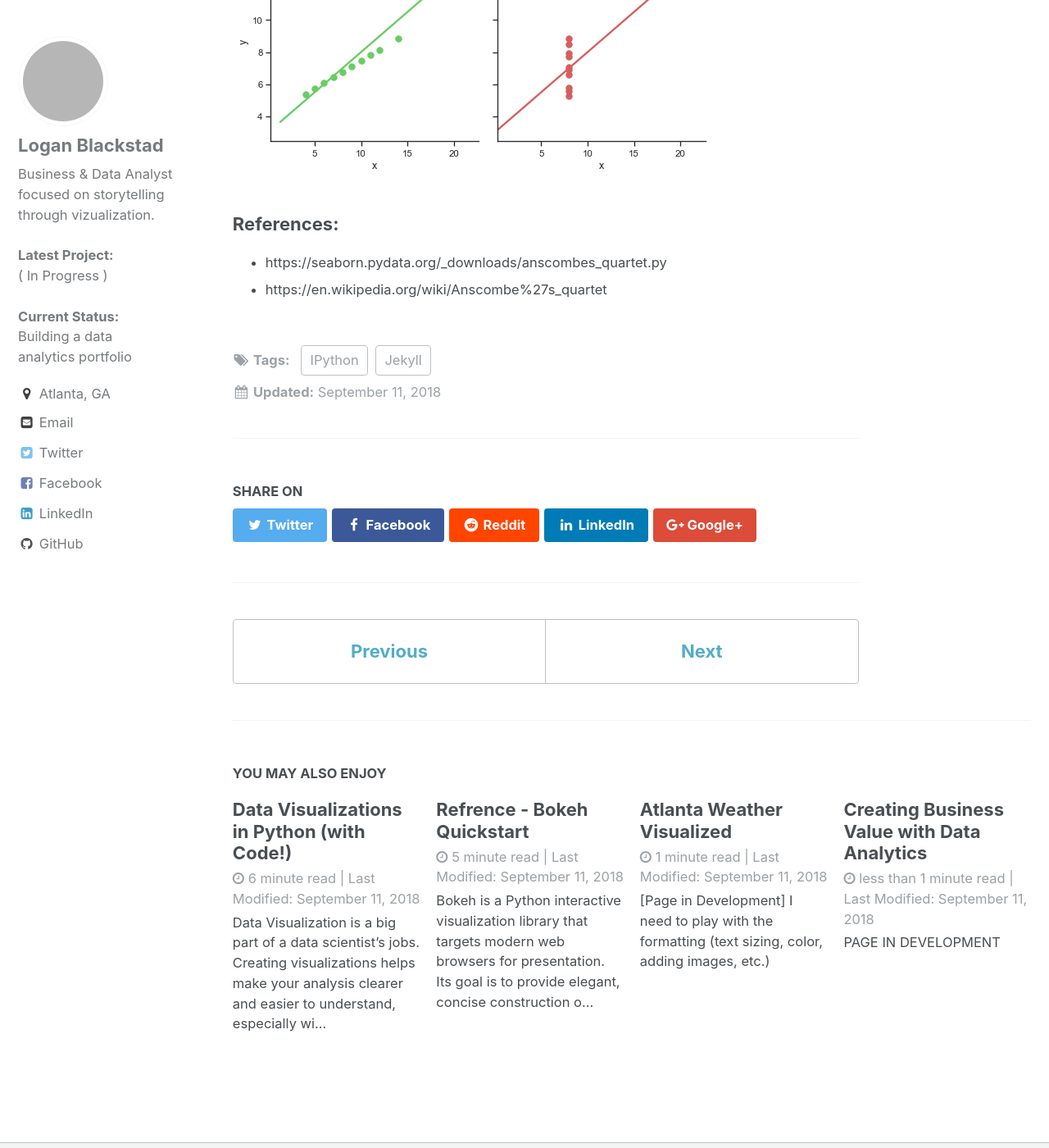
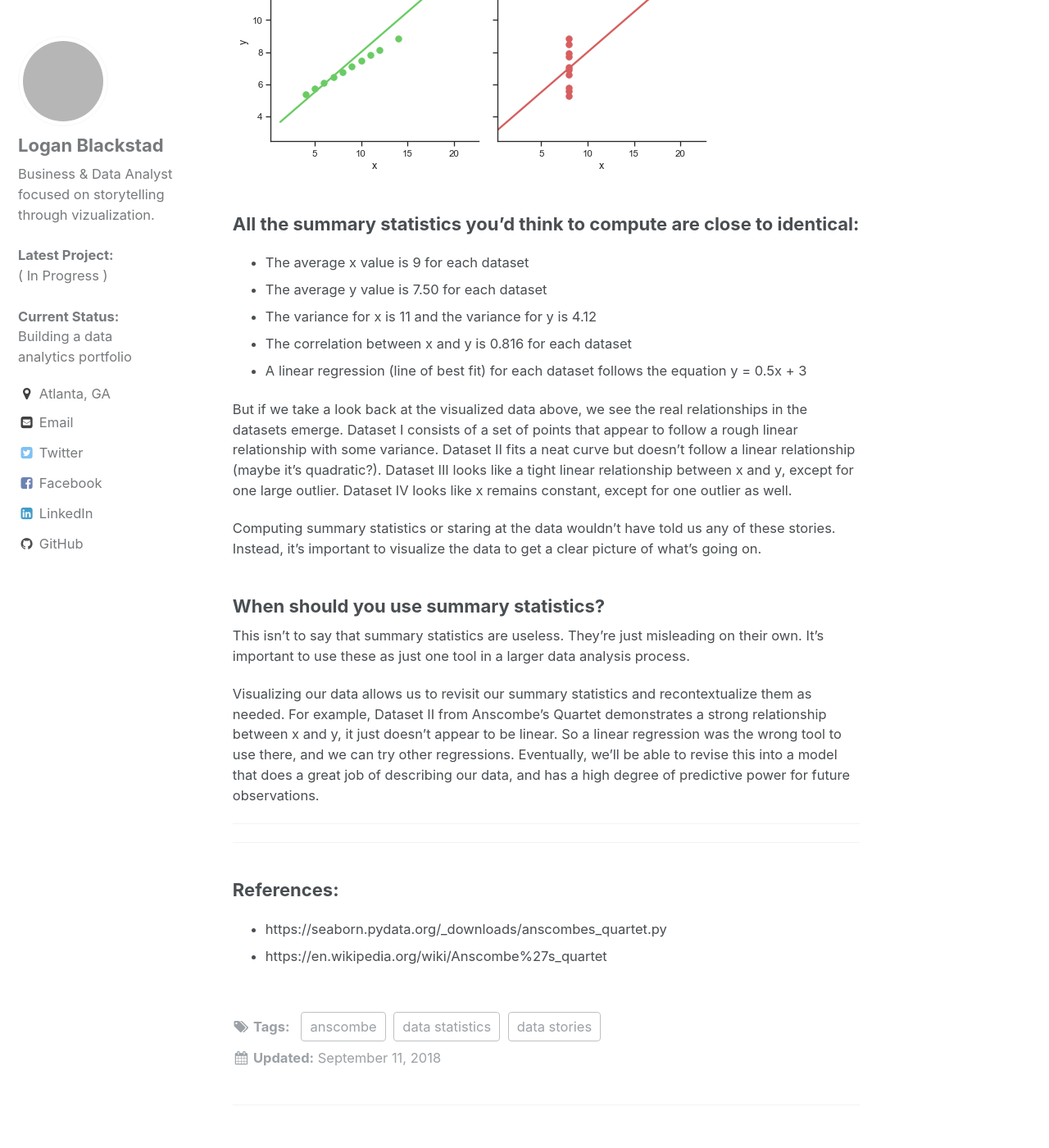
Before and after one commit to loganblackstad/loganblackstad.github.io, a Jekyll site: the page built from _posts/2018-09-11-Anscombes-Quartet.md, in a window 1280 px wide and 1400 px high, scrolled down 1179 px. Shown: the whole window at 82% size. Built offline with Jekyll 4.4.1, drawn with Linux system fonts in a browser that asks for light colours; comment, search, counter and statistics services are not loaded; some of the changed text lies outside the part shown; grey boxes are pictures that could not be loaded.

Commit message:
Update 2018-09-11-Anscombes-Quartet.md

```diff
--- a/_posts/2018-09-11-Anscombes-Quartet.md
+++ b/_posts/2018-09-11-Anscombes-Quartet.md
@@ -3,7 +3,7 @@ layout: single
 title: Anscombe’s Quartet
 excerpt: "Anscombe's quartet comprises four datasets that have nearly identical simple descriptive statistics, yet appear very different when graphed. Each dataset consists of eleven (x,y) points."
 date: 2018-09-11
-tags: [ Jekyll, IPython ]
+tags: [ anscombe, data statistics, data stories ]
 ---
 <h3>Anscombe’s Quartet, and Why Summary Statistics Don’t Tell the Whole Story</h3>
 Anscombe's quartet comprises four datasets that have nearly identical simple descriptive statistics, yet appear very different when graphed. Each dataset consists of eleven (x,y) points. They were constructed in 1973 by the statistician Francis Anscombe to demonstrate both the importance of graphing data before analyzing it and the effect of outliers on statistical properties. He described the article as being intended to counter the impression among statisticians that "numerical calculations are exact, but graphs are rough."
@@ -16,6 +16,27 @@ _Anscombe’s Quartet Visualization Python Code:_
 <p style="font-family:Consolas; font-size:70%; color:rgb(209,51,35); ">Out []:</p>
 <img src="https://loganblackstad.github.io/assets/images/anscombes_quartet.png">
 
+### All the summary statistics you’d think to compute are close to identical:
+
+- The average x value is 9 for each dataset
+- The average y value is 7.50 for each dataset
+- The variance for x is 11 and the variance for y is 4.12
+- The correlation between x and y is 0.816 for each dataset
+- A linear regression (line of best fit) for each dataset follows the equation y = 0.5x + 3
+
+But if we take a look back at the visualized data above, we see the real relationships in the datasets emerge. Dataset I consists of a set of points that appear to follow a rough linear relationship with some variance. Dataset II fits a neat curve but doesn’t follow a linear relationship (maybe it’s quadratic?). Dataset III looks like a tight linear relationship between x and y, except for one large outlier. Dataset IV looks like x remains constant, except for one outlier as well.
+
+Computing summary statistics or staring at the data wouldn’t have told us any of these stories. Instead, it’s important to visualize the data to get a clear picture of what’s going on.
+
+
+### When should you use summary statistics?
+This isn’t to say that summary statistics are useless. They’re just misleading on their own. It’s important to use these as just one tool in a larger data analysis process.
+
+Visualizing our data allows us to revisit our summary statistics and recontextualize them as needed. For example, Dataset II from Anscombe’s Quartet demonstrates a strong relationship between x and y, it just doesn’t appear to be linear. So a linear regression was the wrong tool to use there, and we can try other regressions. Eventually, we’ll be able to revise this into a model that does a great job of describing our data, and has a high degree of predictive power for future observations.
+
+----
+----
+
 ### References:
 * https://seaborn.pydata.org/_downloads/anscombes_quartet.py
 * https://en.wikipedia.org/wiki/Anscombe%27s_quartet
```
